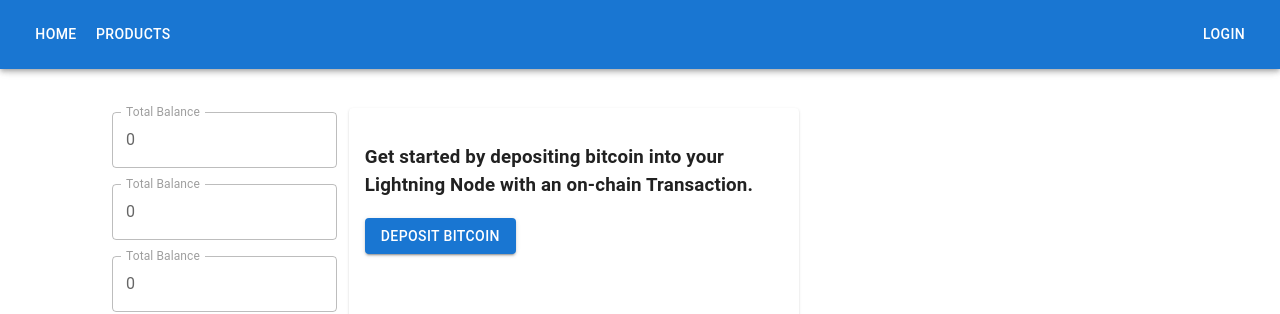
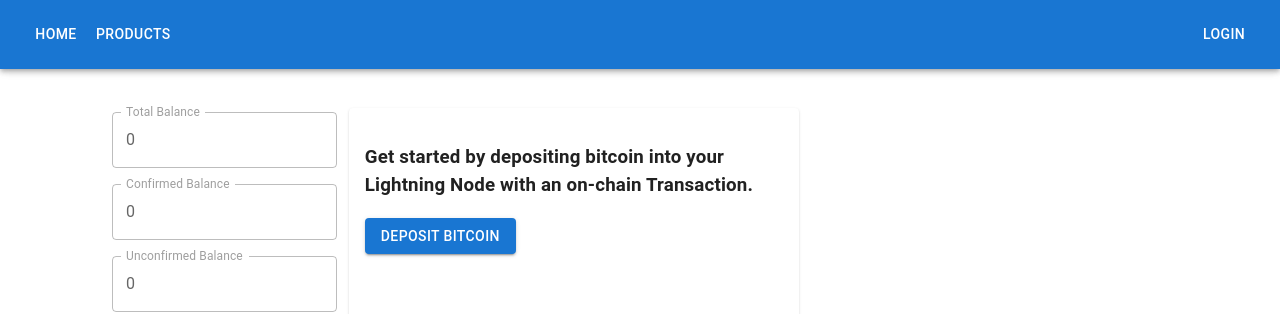
Before and after one commit to Luca-Fischer/lightning-react, a React (Create React App) app in the folder client/: page / in a window 1280 px wide. Shown: the top 314 px of the page. Built offline with nearby package versions, Linux system fonts and the light colour scheme; no server answers.

Commit message:
create individual lnd terminals for users

```diff
--- a/client/src/Pages/Home.tsx
+++ b/client/src/Pages/Home.tsx
@@ -7,7 +7,7 @@ import Grid from "@mui/material/Unstable_Grid2";
 import Button from "@mui/material/Button";
 import Axios from "axios";
 import Card from "@mui/material/Card";
-import CheckIcon from '@mui/icons-material/Check';
+import CheckIcon from "@mui/icons-material/Check";
 
 import CopyToClipboardButton from "../Components/CopyToClipboardButton";
 import "../Components/HoverButton.css";
@@ -99,7 +99,7 @@ function Home() {
               />
               <TextField
                 id="outlined-controlled"
-                label="Total Balance"
+                label="Confirmed Balance"
                 InputProps={{
                   startAdornment: (
                     <InputAdornment position="start">
@@ -111,7 +111,7 @@ function Home() {
               />
               <TextField
                 id="outlined-controlled"
-                label="Total Balance"
+                label="Unconfirmed Balance"
                 InputProps={{
                   startAdornment: (
                     <InputAdornment position="start">
@@ -153,12 +153,20 @@ function Home() {
               >
                 {newAddress !== "" ? (
                   <>
+                    <b>Send BTC to this address:</b>
                     {newAddress}
                     &nbsp;&nbsp;
                     <div onClick={copied} className="hover-button">
                       <CopyToClipboardButton text={newAddress} />
                     </div>
-                    {isCopied ? <div><CheckIcon fontSize="small" />Copied</div> : <></>}
+                    {isCopied ? (
+                      <div>
+                        <CheckIcon fontSize="small" />
+                        Copied
+                      </div>
+                    ) : (
+                      <></>
+                    )}
                   </>
                 ) : (
                   <></>
```
Also changed, not shown: 2 other files (tests, documents, lock files or other folders).
